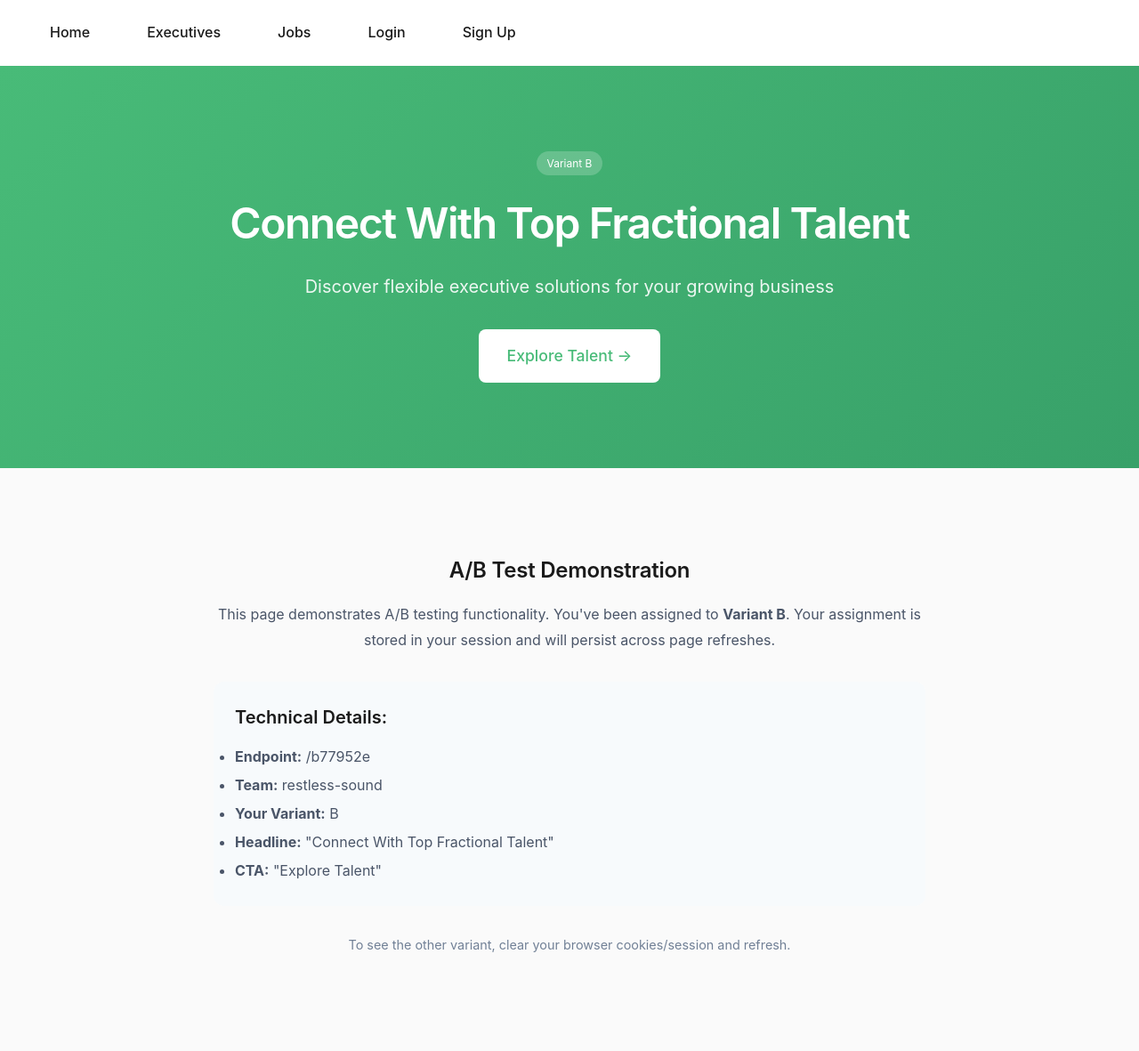
After one commit to r-nepomuceno/frac-app, a Django app: page /b77952e/ in a window 1280 px wide. The commit adds this page. Shown: the whole page at 89% size. Run offline with Django 5.2, Linux system fonts and the light colour scheme.

Commit message:
Day 4: A/B test endpoint and Google Analytics

```diff
--- /dev/null
+++ b/classifieds/templates/classifieds/ab_test.html
@@ -0,0 +1,81 @@
+{% load static %}
+<!DOCTYPE html>
+<html>
+<head>
+    <meta charset="UTF-8">
+    <meta name="viewport" content="width=device-width, initial-scale=1.0">
+    <title>Fractional Executive Marketplace</title>
+    <link rel="stylesheet" href="{% static 'frac-app.css' %}">
+    <script async src="https://www.googletagmanager.com/gtag/js?id=G-94TQ21MWZ6"></script>
+    <script>
+        window.dataLayer = window.dataLayer || [];
+        function gtag(){dataLayer.push(arguments);}
+        gtag('js', new Date());
+        gtag('config', 'G-94TQ21MWZ6');
+    </script>
+</head>
+<body>
+    <nav>
+        <div class="container">
+            <a href="{% url 'home' %}">Home</a>
+            <a href="{% url 'exec_list' %}">Executives</a>
+            <a href="{% url 'job_list' %}">Jobs</a>
+
+            {% if user.is_authenticated %}
+                <a href="{% url 'dashboard' %}">Dashboard</a>
+                <a href="{% url 'logout' %}">Logout</a>
+            {% else %}
+                <a href="{% url 'login' %}">Login</a>
+                <a href="{% url 'signup' %}">Sign Up</a>
+            {% endif %}
+        </div>
+    </nav>
+
+    <!-- A/B Test Hero Section -->
+    <div style="background: linear-gradient(135deg, {{ content.color }} 0%, {% if variant == 'A' %}#764ba2{% else %}#38a169{% endif %} 100%); color: white; padding: 6rem 2rem; text-align: center;">
+        <div style="max-width: 800px; margin: 0 auto;">
+            <!-- Variant Badge (for testing visibility) -->
+            <div style="display: inline-block; background: rgba(255,255,255,0.2); padding: 0.25rem 0.75rem; border-radius: 9999px; font-size: 0.75rem; margin-bottom: 1rem;">
+                Variant {{ variant }}
+            </div>
+
+            <h1 style="font-size: 3rem; margin-bottom: 1rem; color: white;">
+                {{ content.headline }}
+            </h1>
+            <p style="font-size: 1.25rem; opacity: 0.9; margin-bottom: 2rem; color: white;">
+                {{ content.subheadline }}
+            </p>
+            <a href="{% url 'exec_list' %}" class="btn" style="background: white; color: {{ content.color }}; padding: 1rem 2rem; font-size: 1.1rem;">
+                {{ content.cta_text }} →
+            </a>
+        </div>
+    </div>
+
+    <!-- Info Section -->
+    <div class="container" style="margin-top: 4rem; margin-bottom: 4rem;">
+        <div style="max-width: 800px; margin: 0 auto; text-align: center;">
+            <h2 style="margin-bottom: 1rem;">A/B Test Demonstration</h2>
+            <p style="color: #4a5568; line-height: 1.8;">
+                This page demonstrates A/B testing functionality. You've been assigned to
+                <strong>Variant {{ variant }}</strong>. Your assignment is stored in your session
+                and will persist across page refreshes.
+            </p>
+
+            <div style="margin-top: 2rem; padding: 1.5rem; background: #f7fafc; border-radius: 12px; text-align: left;">
+                <h3 style="margin-bottom: 0.75rem;">Technical Details:</h3>
+                <ul style="color: #4a5568; line-height: 2;">
+                    <li><strong>Endpoint:</strong> /b77952e</li>
+                    <li><strong>Team:</strong> restless-sound</li>
+                    <li><strong>Your Variant:</strong> {{ variant }}</li>
+                    <li><strong>Headline:</strong> "{{ content.headline }}"</li>
+                    <li><strong>CTA:</strong> "{{ content.cta_text }}"</li>
+                </ul>
+            </div>
+
+            <p style="margin-top: 2rem; font-size: 0.9rem; color: #718096;">
+                To see the other variant, clear your browser cookies/session and refresh.
+            </p>
+        </div>
+    </div>
+</body>
+</html>
--- a/classifieds/views.py
+++ b/classifieds/views.py
@@ -4,6 +4,7 @@ from django.contrib.auth.decorators import login_required
 from django.shortcuts import render, get_object_or_404, redirect
 from .models import ExecutiveProfile, Job
 from .forms import JobForm, ExecutiveProfileForm
+import random
 
 
 # ========== AUTHENTICATION VIEWS ==========
@@ -172,3 +173,37 @@ def post_job(request):
         form = JobForm()
 
     return render(request, "classifieds/post_job.html", {"form": form})
+
+
+def ab_test(request):
+    """
+    A/B Test endpoint at /b77952e
+    Randomly assigns users to variant A or B and persists in session.
+    """
+    # Check if user already has a variant assigned
+    if 'ab_variant' not in request.session:
+        # Randomly assign A or B (50/50 split)
+        request.session['ab_variant'] = random.choice(['A', 'B'])
+
+    variant = request.session['ab_variant']
+
+    # Define variant-specific content
+    variants = {
+        'A': {
+            'headline': 'Find Your Perfect Fractional Executive',
+            'subheadline': 'Connect with experienced leaders ready to scale your startup',
+            'cta_text': 'Browse Executives',
+            'color': '#667eea',  # Purple
+        },
+        'B': {
+            'headline': 'Connect With Top Fractional Talent',
+            'subheadline': 'Discover flexible executive solutions for your growing business',
+            'cta_text': 'Explore Talent',
+            'color': '#48bb78',  # Green
+        }
+    }
+
+    return render(request, 'classifieds/ab_test.html', {
+        'variant': variant,
+        'content': variants[variant],
+    })
--- a/fracsite/urls.py
+++ b/fracsite/urls.py
@@ -21,9 +21,13 @@ urlpatterns = [
     # Dashboard
     path("dashboard/", views.dashboard, name="dashboard"),
 
-    # NEW: Two-path landing pages
+    # Two-path landing pages
     path("for-startups/", views.for_startups, name="for_startups"),
     path("for-fractionals/", views.for_fractionals, name="for_fractionals"),
+
+    # A/B Test endpoint (MANDATORY for Sprint 4)
+    # URL computed from sha1("restless-sound")[:7] = "b77952e"
+    path("b77952e/", views.ab_test, name="ab_test"),
 
     # Executives
     path("executives/", include("classifieds.urls")),
```
Also changed, not shown: classifieds/templates/classifieds/create_profile.html (+7 -0 lines), classifieds/templates/classifieds/dashboard.html (+7 -0 lines), classifieds/templates/classifieds/edit_job.html (+7 -0 lines), classifieds/templates/classifieds/edit_profile.html (+7 -0 lines), classifieds/templates/classifieds/exec_detail.html (+7 -0 lines), classifieds/templates/classifieds/exec_list.html (+7 -0 lines), classifieds/templates/classifieds/for_fractionals.html (+7 -0 lines), classifieds/templates/classifieds/for_startups.html (+7 -0 lines), classifieds/templates/classifieds/home.html (+7 -0 lines), classifieds/templates/classifieds/job_detail.html (+7 -0 lines), classifieds/templates/classifieds/job_list.html (+7 -0 lines), classifieds/templates/classifieds/login.html (+7 -0 lines), classifieds/templates/classifieds/post_job.html (+7 -0 lines), classifieds/templates/classifieds/signup.html (+7 -0 lines), 1 more files.
